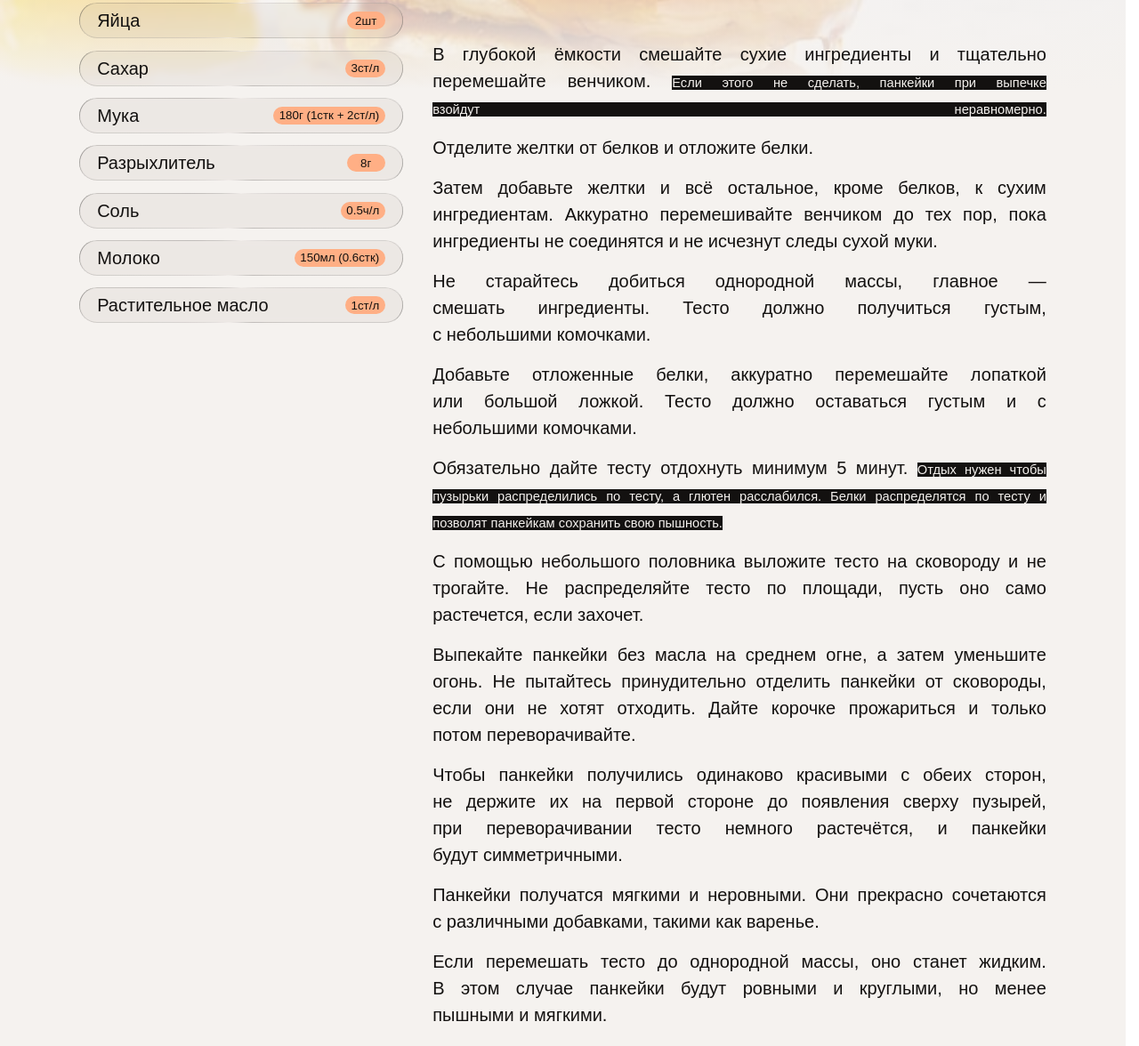
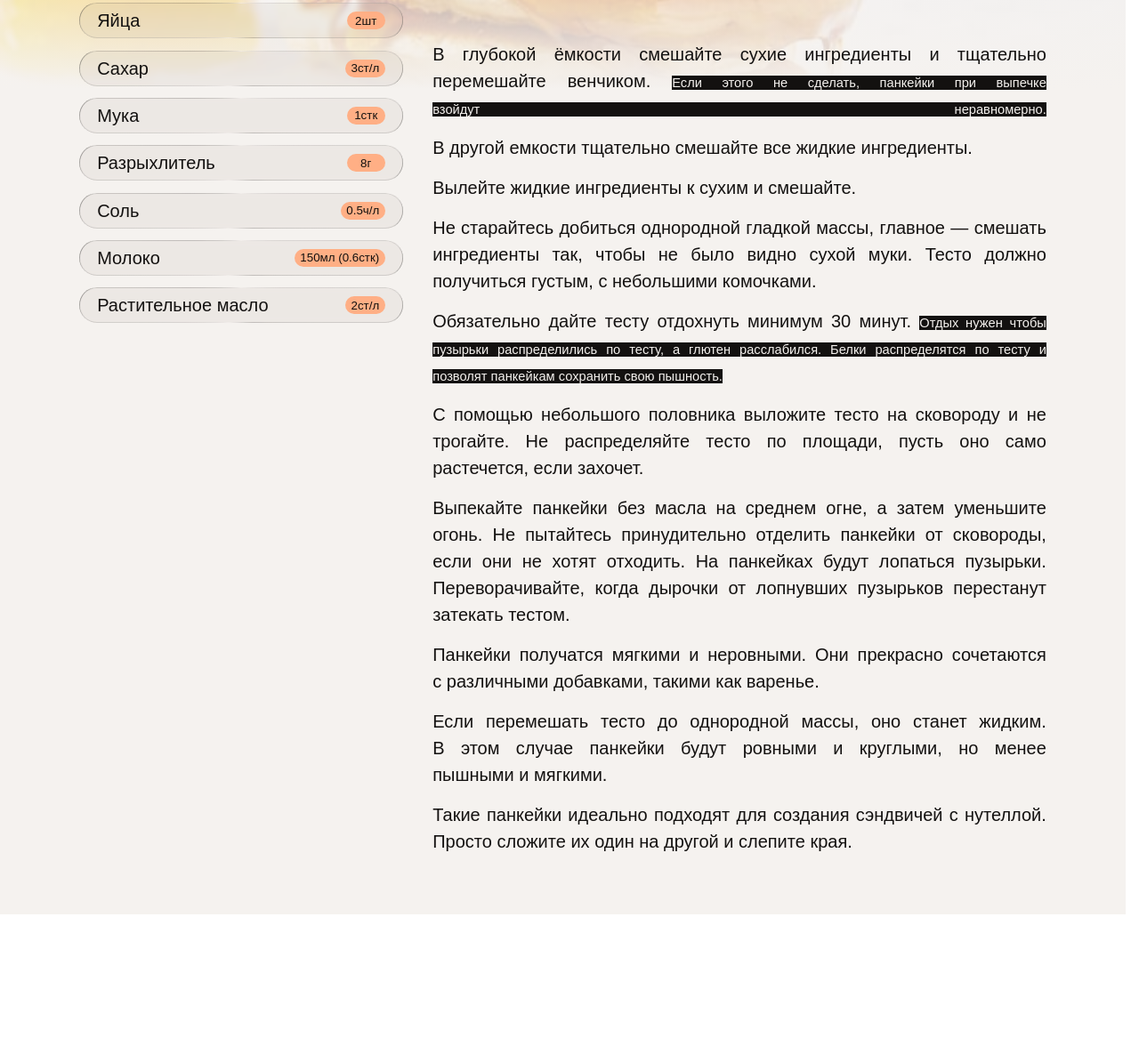
Before and after one commit to nikitor141/Recipes-app, a website: page src/pancakes.html in a window 1280 px wide. Shown: the part 300-1476 px from the top of the page at 89% size. After the commit the page ends 1328 px from the top, so only its background shows below. Drawn offline with nearby package versions, Linux system fonts and the light colour scheme; files that its build step writes are made by us from their sources; files whose address does not match are found by name.

Commit message:
Updated pancakes recipe

```diff
--- a/gulp/version.json
+++ b/gulp/version.json
@@ -1,3 +1,3 @@
 {
-    "main": "20260127211806"
+    "main": "20260218230441"
 }
--- a/src/pancakes.html
+++ b/src/pancakes.html
@@ -18,11 +18,11 @@
 									<ul class="recipe__ingredients">
 										<li class="recipe__ingredient">Яйца<span>2шт</span></li>
 										<li class="recipe__ingredient">Сахар<span>3ст/л</span></li>
-										<li class="recipe__ingredient">Мука<span>180г (1стк + 2ст/л)</span></li>
+										<li class="recipe__ingredient">Мука<span>1стк</span></li>
 										<li class="recipe__ingredient">Разрыхлитель<span>8г</span></li>
 										<li class="recipe__ingredient">Соль<span>0.5ч/л</span></li>
 										<li class="recipe__ingredient">Молоко<span>150мл (0.6стк)</span></li>
-										<li class="recipe__ingredient">Растительное масло<span>1ст/л</span></li>
+										<li class="recipe__ingredient">Растительное масло<span>2ст/л</span></li>
 									</ul>
 								</div>
 							</div>
@@ -30,18 +30,16 @@
 								<p>
 									В&nbsp;глубокой ёмкости смешайте сухие ингредиенты и&nbsp;тщательно перемешайте венчиком. <span n>Если этого не сделать, панкейки при выпечке взойдут неравномерно.</span>
 								</p>
-								<p>Отделите желтки от белков и отложите белки.</p>
 								<p>
-									Затем добавьте желтки и всё остальное, кроме белков, к сухим ингредиентам. Аккуратно перемешивайте венчиком до&nbsp;тех пор, пока ингредиенты
-									не&nbsp;соединятся и&nbsp;не&nbsp;исчезнут следы сухой муки.
+									В другой емкости тщательно смешайте все жидкие ингредиенты.
 								</p>
+								<p>Вылейте жидкие ингредиенты к сухим и смешайте.</p>
 								<p>Не&nbsp;старайтесь добиться
-									однородной массы, главное&nbsp;— смешать ингредиенты. Тесто должно получиться густым,
+									однородной гладкой массы, главное&nbsp;— смешать ингредиенты так, чтобы не было видно сухой муки. Тесто должно получиться густым,
 									с&nbsp;небольшими комочками.
 								</p>
-								<p>Добавьте отложенные белки, аккуратно перемешайте лопаткой или большой ложкой. Тесто должно оставаться густым и с небольшими комочками.</p>
 								<p>
-									Обязательно дайте тесту отдохнуть минимум 5 минут. <span n>Отдых нужен чтобы пузырьки распределились
+									Обязательно дайте тесту отдохнуть минимум 30 минут. <span n>Отдых нужен чтобы пузырьки распределились
 									по тесту, а глютен расслабился. Белки распределятся по тесту и позволят панкейкам сохранить
 									свою пышность.</span>
 								</p>
@@ -51,12 +49,7 @@
 								<p>
 									Выпекайте панкейки без масла на&nbsp;среднем огне, а&nbsp;затем уменьшите огонь.
 									Не&nbsp;пытайтесь принудительно отделить панкейки от&nbsp;сковороды, если они не&nbsp;хотят
-									отходить. Дайте корочке прожариться и&nbsp;только потом переворачивайте.
-								</p>
-								<p>
-									Чтобы панкейки получились одинаково красивыми с&nbsp;обеих сторон, не&nbsp;держите
-									их&nbsp;на&nbsp;первой стороне до&nbsp;появления сверху пузырей, при переворачивании тесто
-									немного растечётся, и&nbsp;панкейки будут симметричными.
+									отходить. На панкейках будут лопаться пузырьки. Переворачивайте, когда дырочки от лопнувших пузырьков перестанут затекать тестом.
 								</p>
 								<p>
 									Панкейки получатся мягкими и&nbsp;неровными. Они прекрасно сочетаются с&nbsp;различными
```
Also changed, not shown: dist/apple-pie.html, dist/cinnabon.html, dist/cinnabon2.0.html, dist/hearty-pancakes.html, dist/hot-chocolate.html, dist/index.html, dist/japanese-pancakes.html, dist/lavash-snack.html, dist/pancakes.html, dist/ultimate-pancakes.html.
